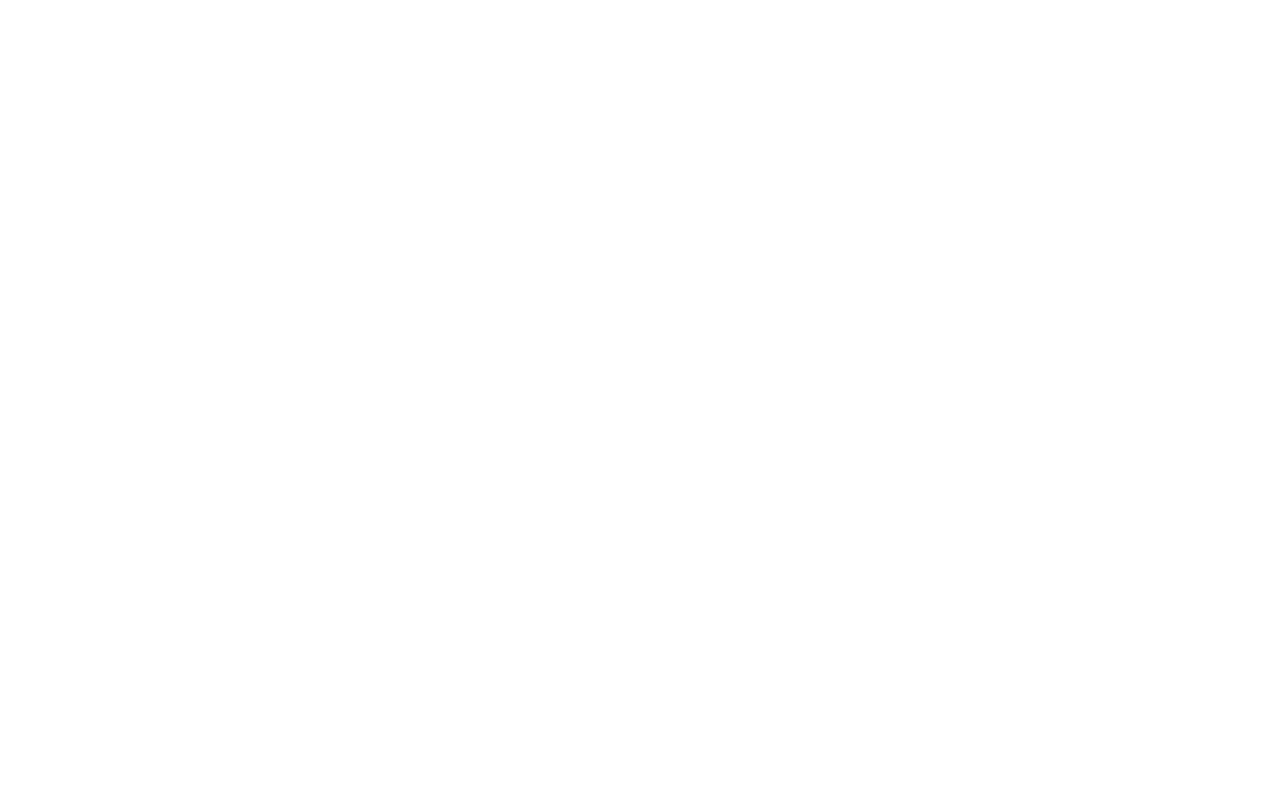
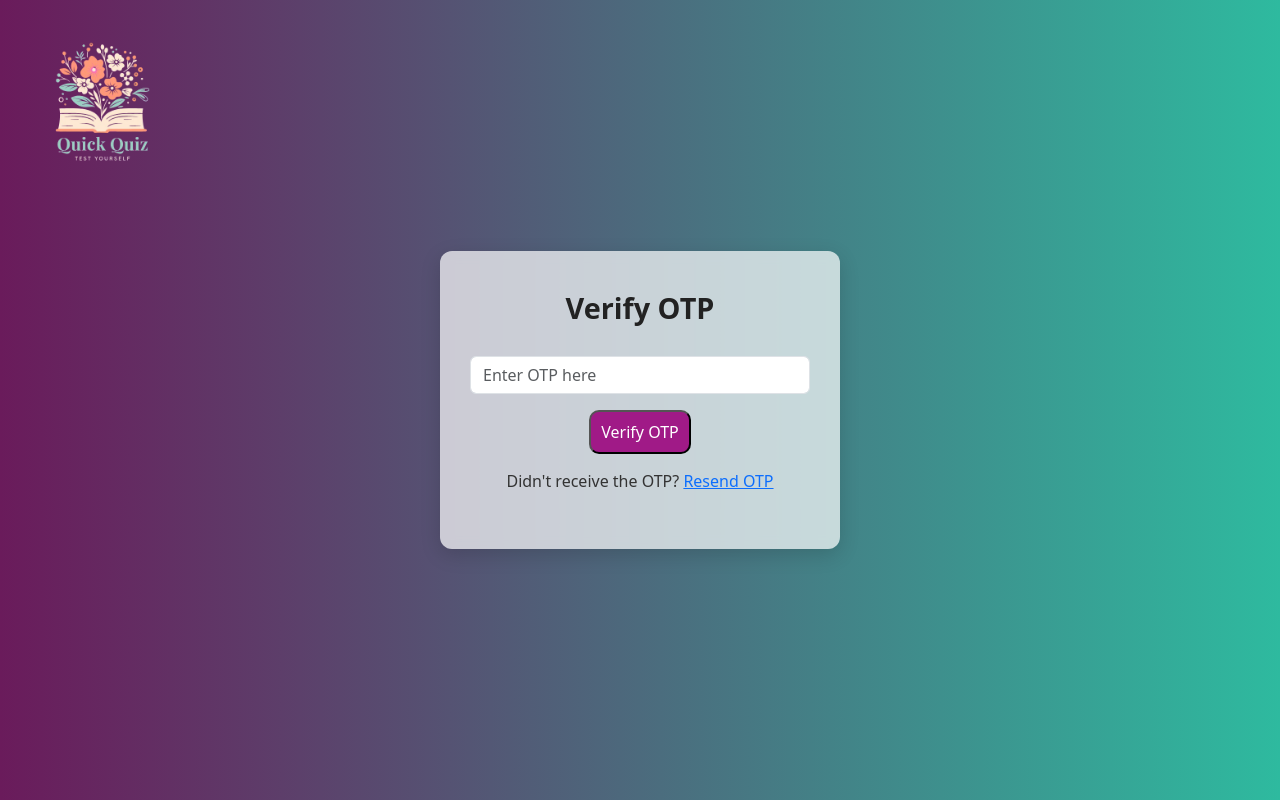
Before and after one commit to MaqboolAhmad01/QuickQuiz, a React (Vite) app in the folder frontend/: page /otp-sent in a window 1280 px wide. Before the commit this address had no page. Built offline with nearby package versions, Linux system fonts and the light colour scheme.

Commit message:
Add OTP sent page

```diff
--- a/frontend/src/App.jsx
+++ b/frontend/src/App.jsx
@@ -1,6 +1,10 @@
 import { BrowserRouter as Router, Routes, Route } from "react-router-dom";
 import Signup from "./pages/Signup";
 import Login from "./pages/Login";
+// import ResetPassword from "./pages/ResetPassword";
+import OTPSent from "./pages/OTPSent";
+
+
 
 import React from 'react'
 import Quiz from './components/Quiz/quiz'
@@ -10,8 +14,22 @@
       <Routes>
         <Route path="/signup" element={<Signup/>} />
       </Routes>
+
+      <Routes>
+        <Route path="/otp-sent" element={<OTPSent/>} />
+      </Routes>
+
+      {/* <Routes>
+        <Route path="/reset-password" element={<ResetPassword/>} />
+      </Routes> */}
+
+
       <Routes>
         <Route path="/login" element={<Login/>} />
+      </Routes>
+
+      <Routes>
+        <Route path="/quiz" element={<Quiz/>} />
       </Routes>
     </Router>
   );
--- /dev/null
+++ b/frontend/src/components/logo/Logo.jsx
@@ -0,0 +1,11 @@
+import logo from "../../assets/logo.png"; // adjust path based on your folder
+import React from "react";
+import "./logo.css";
+
+const Logo = () => {
+    console.log(logo);
+    return (<div className="logo-container">
+        <img src={logo} alt="App Logo" className="logo" />
+    </div>)
+}
+export default Logo;
--- /dev/null
+++ b/frontend/src/components/logo/logo.css
@@ -0,0 +1,14 @@
+
+.logo {
+    height: 205px;
+    /* good size for corner */
+    width: auto;
+    /* keep proportions */
+    display: block;
+}
+
+.logo-container {
+    position: absolute;
+    top: 0;
+    left: 0;
+}
--- a/frontend/src/pages/Login.jsx
+++ b/frontend/src/pages/Login.jsx
@@ -1,5 +1,6 @@
 import logo from "../assets/logo.png"; // adjust path based on your folder
 import React, { useState } from "react";
+import Logo from "../components/logo/Logo";
 
 import "./login.css";
 
@@ -46,9 +47,7 @@
   return (
     <div>
       {/* Logo on top-left */}
-      <div className="logo-container">
-        <img src={logo} alt="App Logo" className="logo" />
-      </div>
+      <Logo/>
 
       <div className="login-container">
         {/* Right side card */}
--- /dev/null
+++ b/frontend/src/pages/OTPSent.css
@@ -0,0 +1,46 @@
+.otp-sent-container {
+    display: flex;
+    align-items: center;
+    justify-content: center;
+    height: 100vh;
+}
+
+
+.otp-sent-card {
+    width: 400px;
+    background: rgba(255, 255, 255, 0.7);
+    border-radius: 12px;
+    box-shadow: 0px 6px 20px rgba(0, 0, 0, 0.15);
+    padding: 40px 30px;
+    backdrop-filter: blur(6px);
+}
+
+.otp-sent-title {
+    font-weight: bold;
+    text-align: center;
+    margin-bottom: 30px;
+    font-size: 1.8rem;
+    color: #222;
+}
+
+
+
+  .otp-sent-card .otp-submit-button {
+    background:#a01a87  ;
+    border-radius: 10px;
+    color: white;
+    width:30%;
+
+    padding: 8px 10px;
+    /* font-size: 20px;   */
+    display: block;      /* make it a block element */
+    margin: 0 auto;  }
+
+    .otp-sent-card .otp-submit-button:hover {
+    background:  #5a164d   ;
+  }
+  .resend-otp-link {
+    text-align: center;
+    margin-top: 15px;
+    font-size: 1rem;
+    color: #333;}
--- /dev/null
+++ b/frontend/src/pages/OTPSent.jsx
@@ -0,0 +1,36 @@
+import React from "react";
+import "./OTPSent.css";
+import Logo from "../components/logo/Logo";
+
+const OTPSent = () => {
+    return (
+        <div>
+            <Logo />
+            <div className="otp-sent-container">
+
+                <div className="otp-sent-card">
+                    <h1 className="otp-sent-title">Verify OTP</h1>
+                    <form className="otp-form">
+                        <div className="mb-3">
+                            <input
+                                type="text"
+                                name="otp"
+                                placeholder="Enter OTP here"
+                                className="form-control"
+                                required
+                            />
+                        </div>
+                        <button type="submit" className="otp-submit-button">Verify OTP</button>
+                        <div className="resend-otp-link">
+                            <p>Didn't receive the OTP? <a href="/resent-otp">Resend OTP</a></p>
+                        </div>
+                    </form>
+                </div>
+            </div>
+        </div>
+
+    )
+}
+
+
+export default OTPSent;
--- a/frontend/src/pages/Signup.css
+++ b/frontend/src/pages/Signup.css
@@ -48,10 +48,10 @@
     background:#a01a87  ;
     border-radius: 20px;
     color: white;
-    width:60%;
+    width:50%;
 
     padding: 10px 20px;
-    font-weight: bold;
+    /* font-weight: bold; */
     font-size: 20px;
     display: block;      /* make it a block element */
     margin: 0 auto;  }
@@ -95,3 +95,14 @@
         width: auto;    /* keep proportions */
         display: block;
       }
+
+      .login-link {
+        text-align: center;
+        margin-top: 20px;
+        font-size: 1rem;
+        color: #333;
+      }
+
+      .login-link a {
+        color: #a01a87 ;
+      }
--- a/frontend/src/pages/Signup.jsx
+++ b/frontend/src/pages/Signup.jsx
@@ -1,7 +1,7 @@
 import React, { useState } from "react";
 import "./Signup.css";
-import logo from "../assets/logo.png"; // adjust path based on your folder
 
+import Logo from "../components/logo/Logo";
 
 // api call function
 const signupUser = async (formData) => {
@@ -82,9 +82,7 @@
   return (
     <div>
       {/* Logo on top-left */}
-      <div className="logo-container">
-        <img src={logo} alt="App Logo" className="logo" />
-      </div>
+     <Logo/>
 
       {/* Signup content */}
       <div className="signup-container">
@@ -162,6 +160,9 @@
               Sign Up
             </button>
           </form>
+          <div className="login-link">
+            Already have an account? <a href="/login">Login</a>
+          </div>
         </div>
       </div>
     </div>
```
Also changed, not shown: frontend/src/pages/ResetPassword.css (added), frontend/src/pages/ResetPassword.jsx (added).
